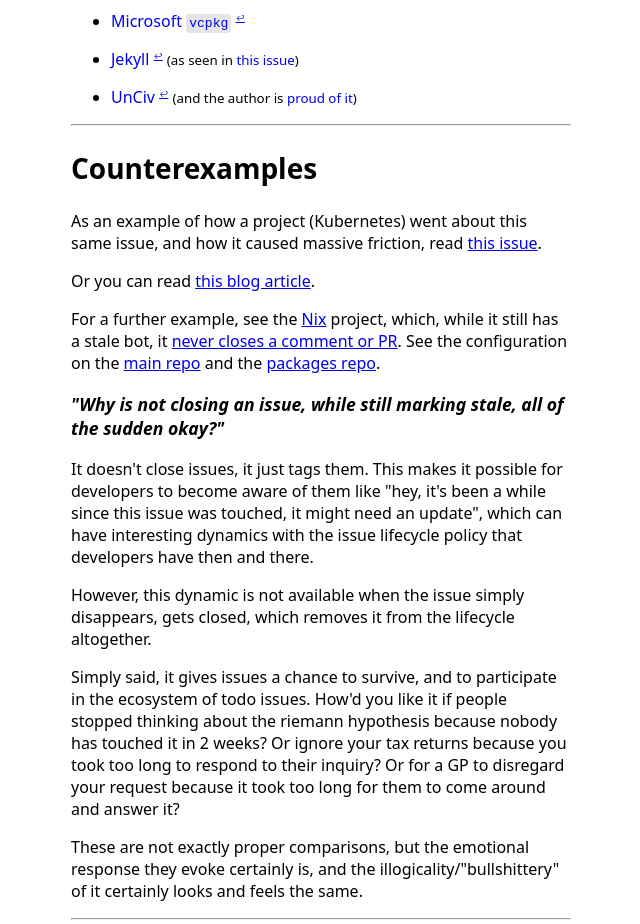
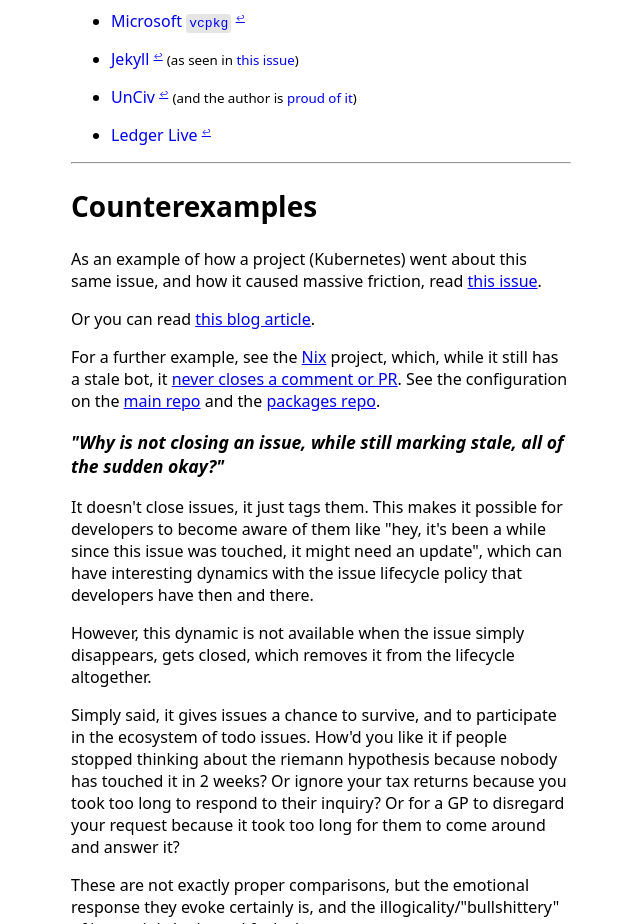
Before and after one commit to ShadowJonathan/nostalebots.xyz, an Eleventy site: page src/index.md in a window 1280 px wide. Shown: the part 6100-7024 px from the top of the page, without its empty margins (319-959 px from the left). Built offline with nearby package versions, Linux system fonts and the light colour scheme; Eleventy itself is replaced by a stand-in of ours; files that its build step writes are made by us from their sources; what markdown-it-sub would draw is missing.

Commit message:
Add Ledger Fixes #29

```diff
--- a/src/index.md
+++ b/src/index.md
@@ -235,6 +235,9 @@ This is a list of (large) projects that I know about, that currently use stale b
   {% ref "https://github.com/yairm210/Unciv/blob/master/.github/workflows/stale-issues-and-prs.yaml" %}
   <small>(and the author is [proud of it](https://github.com/ShadowJonathan/nostalebots.xyz/issues/28#issuecomment-2857891139))</small>
 
+- [Ledger Live](https://github.com/LedgerHQ/ledger-live)
+  {% ref "https://github.com/LedgerHQ/ledger-live/blob/develop/.github/workflows/stale.yml" %}
+
 ----
 
 ## Counterexamples
```
